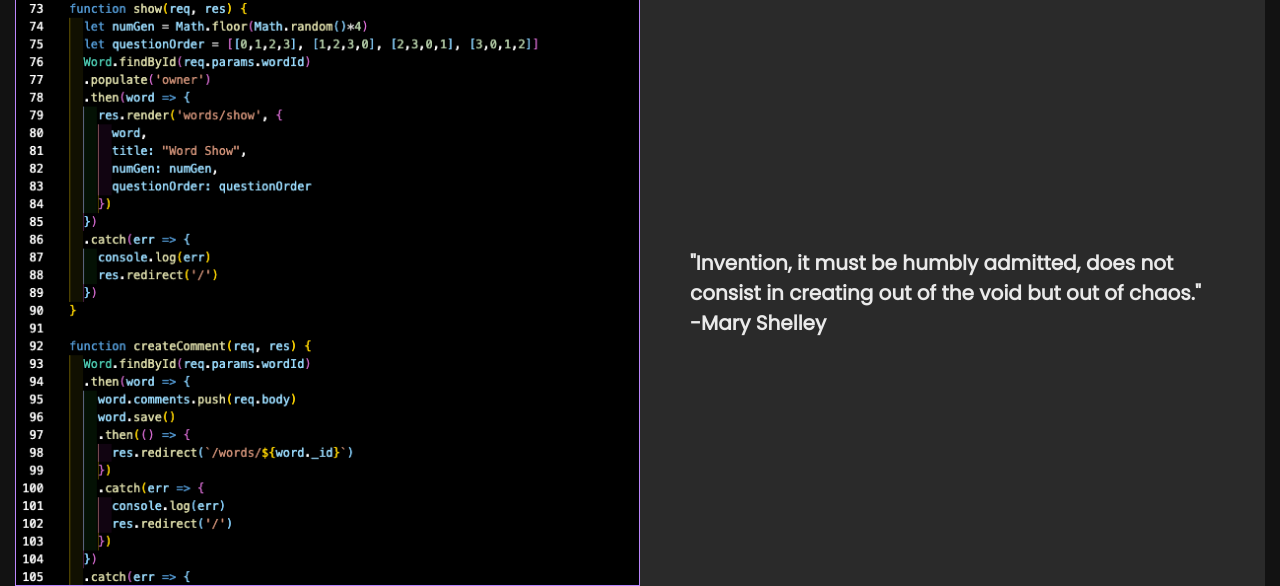
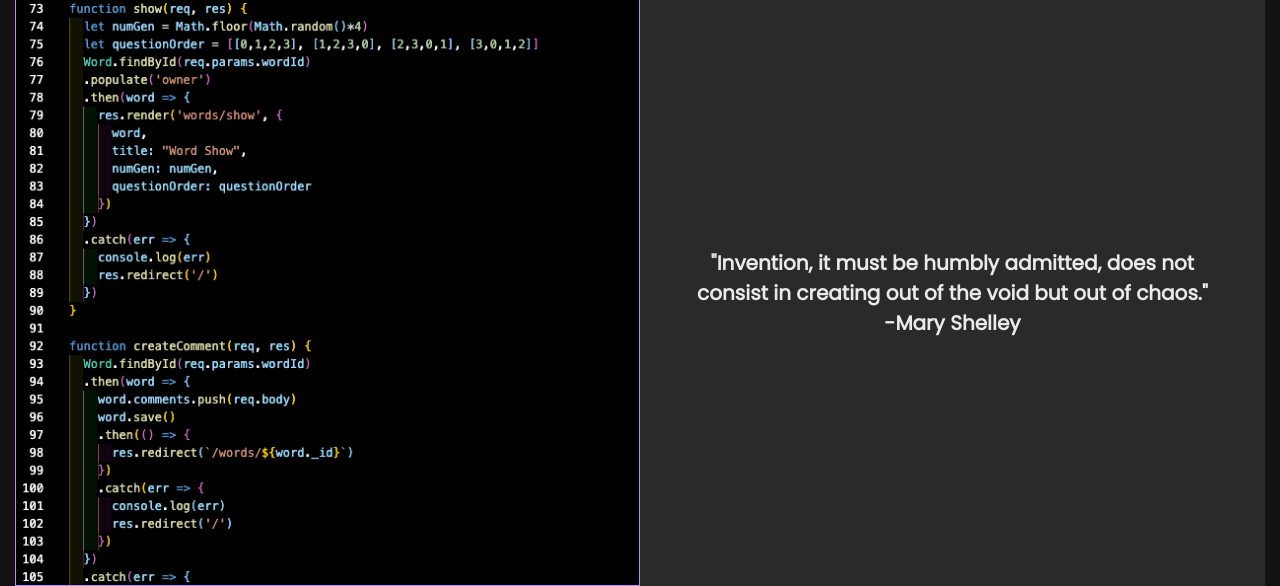
Before and after one commit to danielmerritt001/code-shelley, a Django app: page / in a window 1280 px wide. Shown: the part 635-1221 px from the top of the page. Run offline with Django 4.2, Linux system fonts and the light colour scheme.

Commit message:
push before new implementation

```diff
--- a/main_app/static/css/home.css
+++ b/main_app/static/css/home.css
@@ -35,3 +35,7 @@ main {
   margin: auto;
   padding: 50px
 }
+
+.page-content {
+  text-align: center;
+}
```
